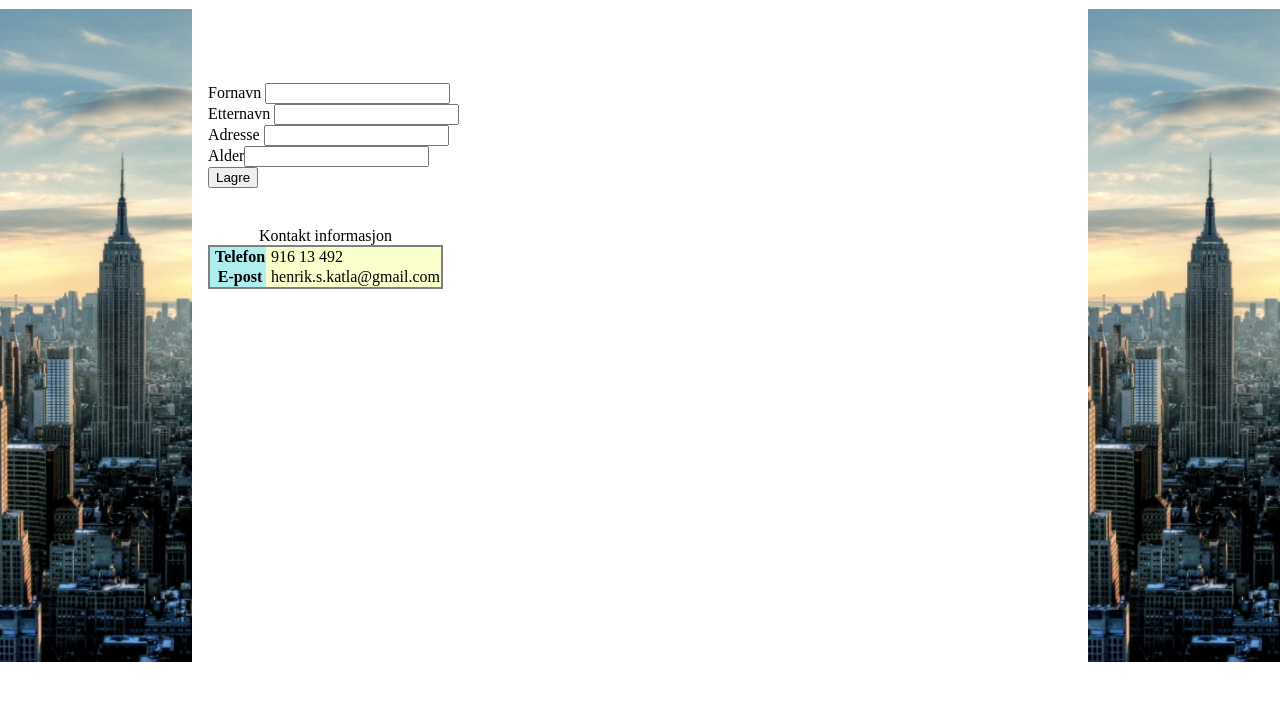
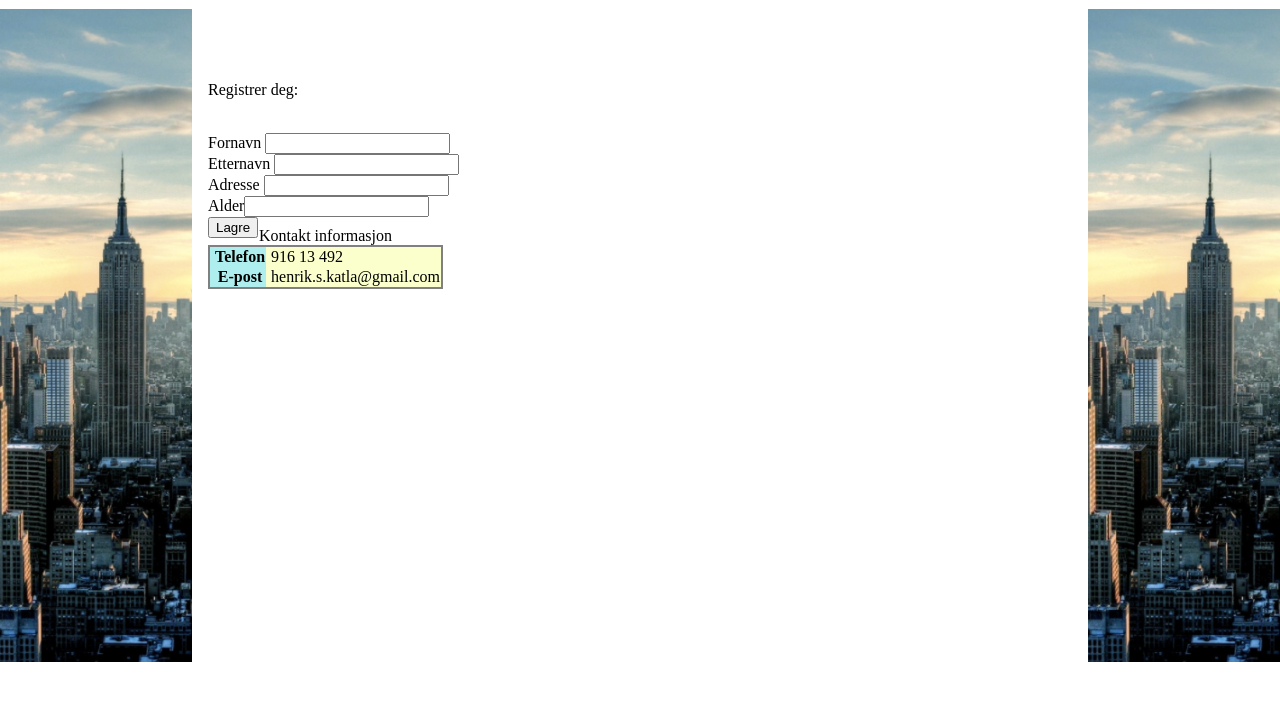
Before and after one commit to henrikskatla/henrikskatla.github.io, a plain HTML site: page contact.html in a window 1280 px wide. Shown: the part 87-788 px from the top of the page. Drawn offline with Linux system fonts and the light colour scheme.

Commit message:
kontaktinfo update

```diff
--- a/contact.html
+++ b/contact.html
@@ -37,6 +37,7 @@
                 </table>
         </div>
 
+        <p>Registrer deg:</p>
         <form id="skjema">
                 <br><label>Fornavn <input id="fornavn" type="text"> </label>
                 <br><label>Etternavn <input id="etternavn" type="text"> </label>
```
